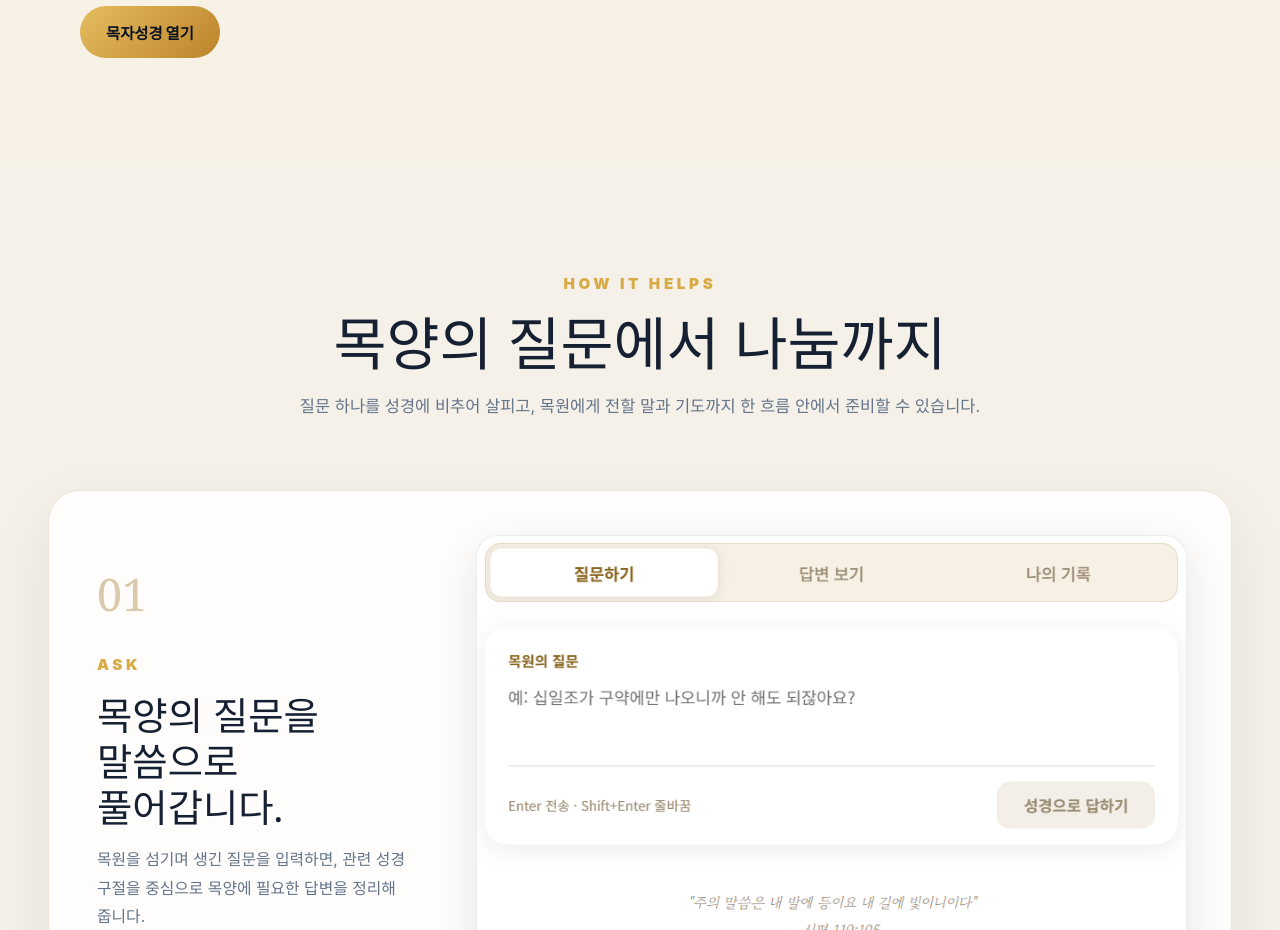
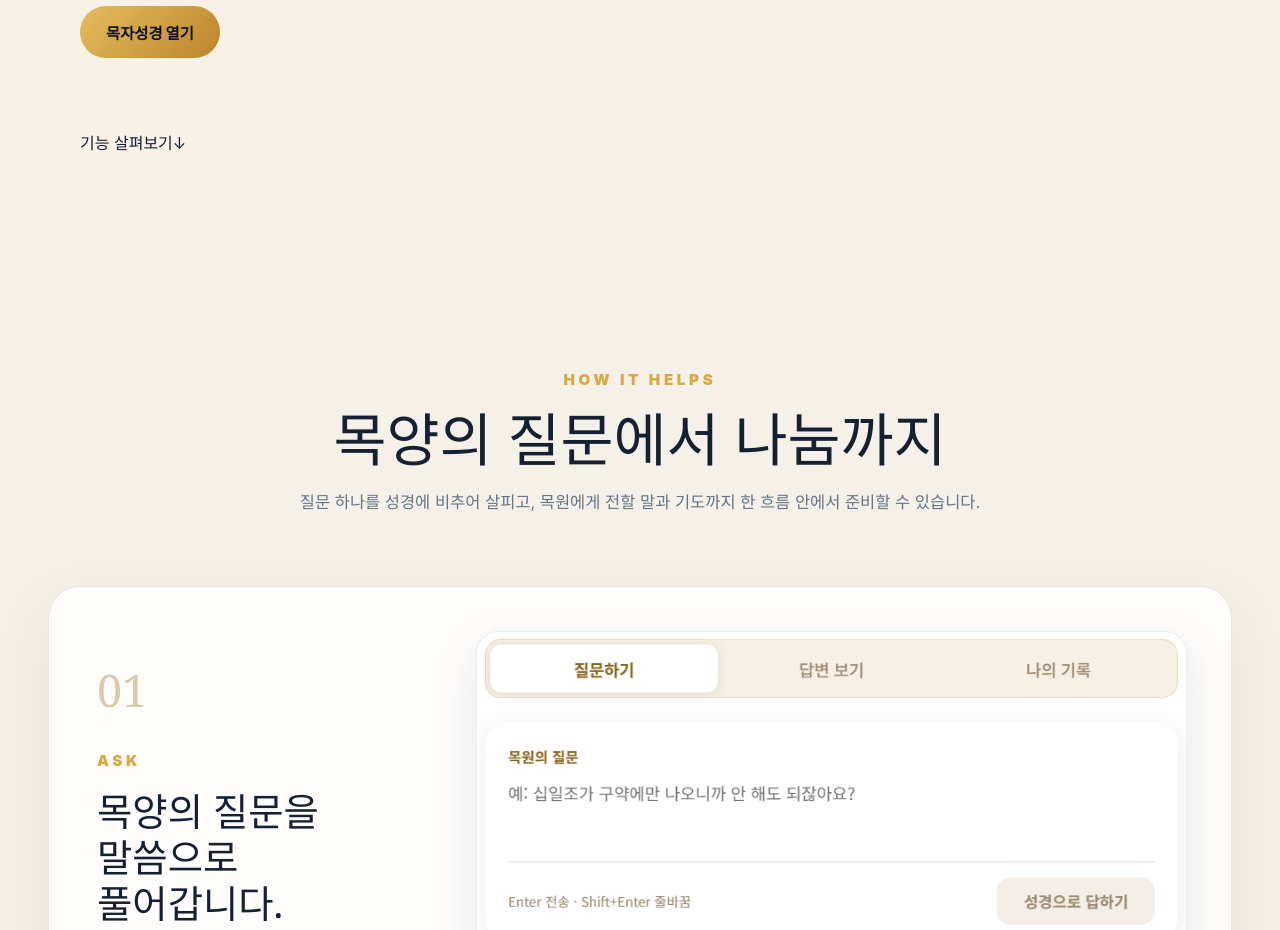
Before and after one commit to komed94-jpg/Immanuel-home-test, a Next.js app: page /shepherd-bible in a window 1280 px wide. Shown: the part 920-1850 px from the top of the page. Built offline with nearby package versions, Linux system fonts and the light colour scheme; no server answers.

Commit message:
목자성경 스크롤 안내 추가

```diff
--- a/app/shepherd-bible/page.tsx
+++ b/app/shepherd-bible/page.tsx
@@ -131,6 +131,10 @@ export default function ShepherdBiblePage() {
           <h3>서로를 말씀으로 세웁니다</h3>
           <p>목원들이 삶을 나누고 서로 격려하도록 인도합니다.</p>
         </div>
+        <a className="bible-app-scroll-cue" href="#shepherd-features-title">
+          <span>기능 살펴보기</span>
+          <span className="bible-app-scroll-arrow" aria-hidden="true">↓</span>
+        </a>
       </section>
 
       <section className="shepherd-features" aria-labelledby="shepherd-features-title">
```
